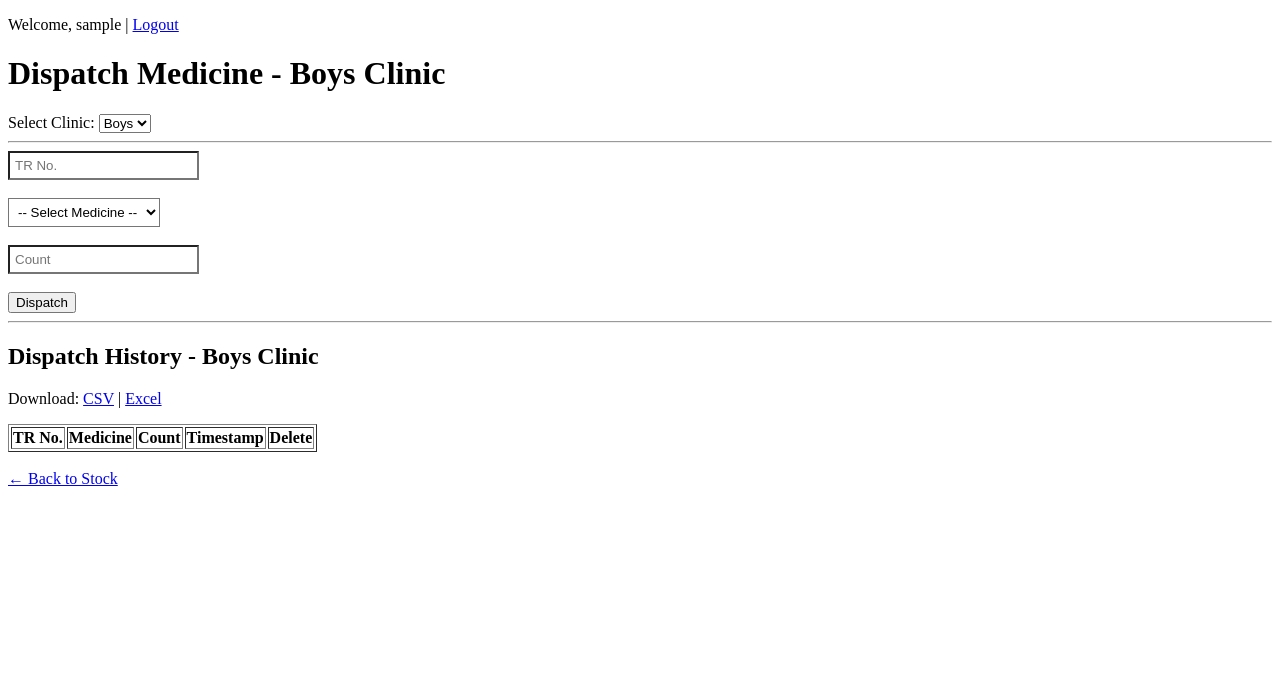
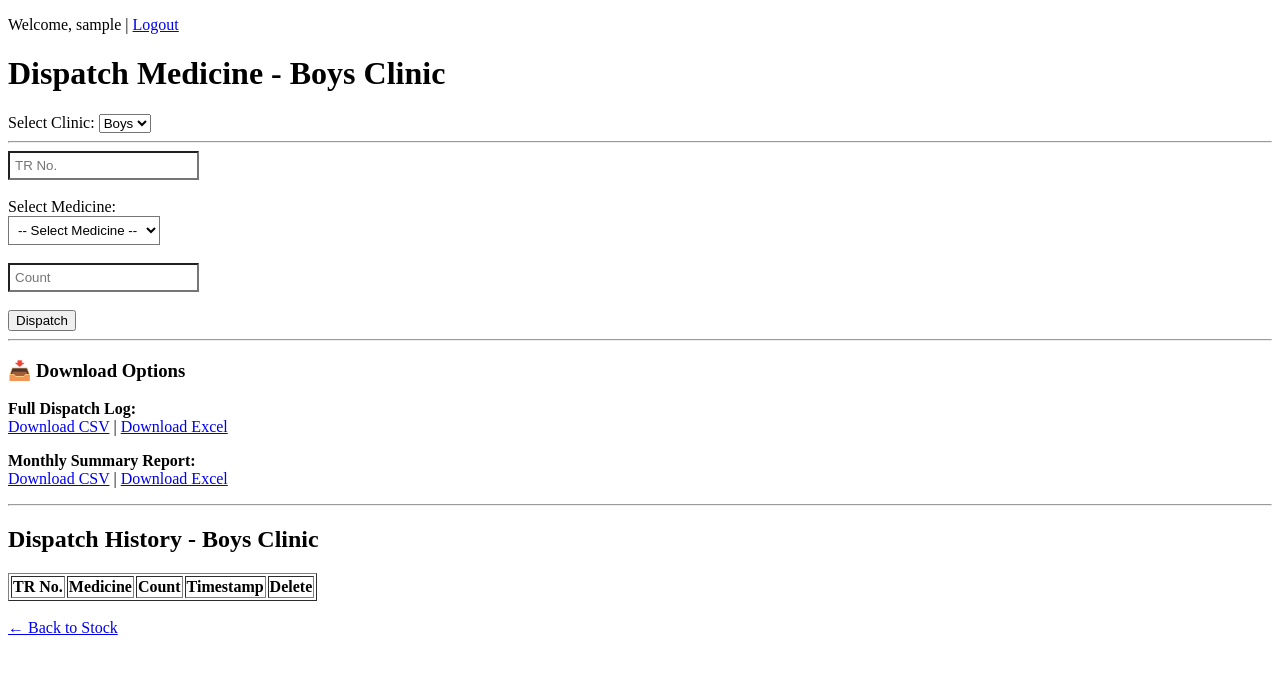
Before and after one commit to tag1427/medicine-stock-app, a Flask app: page /dispatch in a window 1280 px wide. Shown: the top 674 px of the page. Run offline with Flask 3, Linux system fonts and the light colour scheme; the visitor is signed in with stand-in values (Sample User, id 1); data that the repository does not hold is empty; parts of the project's set-up code (start-up, migrations or seed data) failed here and were passed over.

Commit message:
Add monthly usage report download feature

```diff
--- a/app.py
+++ b/app.py
@@ -222,6 +222,42 @@ def download_dispatch(clinic, filetype):
             download_name=f'{clinic}_dispatch.xlsx'
         )
 
+@app.route('/monthly_report/<clinic>/<filetype>')
+def monthly_report(clinic, filetype):
+    dispatch_log = get_dispatch_log(clinic)
+    df = pd.DataFrame(dispatch_log)
+
+    # Check if required columns exist
+    if not {'Medicine Name', 'Count', 'Timestamp'}.issubset(df.columns):
+        return "Dispatch log is missing required columns", 500
+
+    # Convert 'Timestamp' to datetime and extract month-year
+    df['Timestamp'] = pd.to_datetime(df['Timestamp'], errors='coerce')
+    df = df.dropna(subset=['Timestamp'])  # remove bad dates
+    df['Month'] = df['Timestamp'].dt.strftime('%B %Y')  # e.g., July 2025
+
+    # Group by Medicine and Month
+    report_df = df.groupby(['Medicine Name', 'Month'])['Count'].sum().reset_index()
+
+    if filetype == 'csv':
+        output = report_df.to_csv(index=False)
+        response = make_response(output)
+        response.headers["Content-Disposition"] = f"attachment; filename={clinic}_monthly_report.csv"
+        response.headers["Content-Type"] = "text/csv"
+        return response
+
+    elif filetype == 'excel':
+        from io import BytesIO
+        output = BytesIO()
+        with pd.ExcelWriter(output, engine='openpyxl') as writer:
+            report_df.to_excel(writer, index=False, sheet_name='Monthly Report')
+        response = make_response(output.getvalue())
+        response.headers["Content-Disposition"] = f"attachment; filename={clinic}_monthly_report.xlsx"
+        response.headers["Content-Type"] = "application/vnd.openxmlformats-officedocument.spreadsheetml.sheet"
+        return response
+
+    else:
+        return "Invalid file type", 400
 
 if __name__ == '__main__':
     app.run(host='0.0.0.0', port=10000)
--- a/templates/dispatch.html
+++ b/templates/dispatch.html
@@ -7,6 +7,7 @@
     <p>Welcome, {{ session['user'] }} | <a href="{{ url_for('logout') }}">Logout</a></p>
     <h1>Dispatch Medicine - {{ clinic }} Clinic</h1>
 
+    <!-- Clinic Selector -->
     <form method="get" action="{{ url_for('dispatch') }}">
         <label for="clinic">Select Clinic:</label>
         <select name="clinic" onchange="this.form.submit()">
@@ -17,26 +18,41 @@
 
     <hr>
 
+    <!-- Dispatch Form -->
     <form method="POST" action="{{ url_for('dispatch', clinic=clinic) }}">
         <input type="text" name="tr_no" placeholder="TR No." required style="background-color:white; color:black; padding: 5px;"><br><br>
+
+        <label for="med_name">Select Medicine:</label><br>
         <select name="med_name" required style="background-color:white; color:black; padding: 5px;">
             <option value="">-- Select Medicine --</option>
             {% for item in stock %}
                 <option value="{{ item['Name'] }}">{{ item['Name'] }}</option>
             {% endfor %}
         </select><br><br>
+
         <input type="number" name="count" placeholder="Count" required min="1" style="background-color:white; color:black; padding: 5px;"><br><br>
         <input type="submit" value="Dispatch">
     </form>
 
     <hr>
 
+    <!-- Downloads Section -->
+    <h3>📥 Download Options</h3>
+    <p>
+        <strong>Full Dispatch Log:</strong><br>
+        <a href="{{ url_for('download_dispatch', clinic=clinic, filetype='csv') }}">Download CSV</a> |
+        <a href="{{ url_for('download_dispatch', clinic=clinic, filetype='excel') }}">Download Excel</a>
+    </p>
+    <p>
+        <strong>Monthly Summary Report:</strong><br>
+        <a href="{{ url_for('monthly_report', clinic=clinic, filetype='csv') }}">Download CSV</a> |
+        <a href="{{ url_for('monthly_report', clinic=clinic, filetype='excel') }}">Download Excel</a>
+    </p>
+
+    <hr>
+
+    <!-- Dispatch Table -->
     <h2>Dispatch History - {{ clinic }} Clinic</h2>
-    <p>
-        Download:
-        <a href="{{ url_for('download_dispatch', clinic=clinic, filetype='csv') }}">CSV</a> |
-        <a href="{{ url_for('download_dispatch', clinic=clinic, filetype='excel') }}">Excel</a>
-    </p>
     <table border="1">
         <tr>
             <th>TR No.</th>
@@ -51,7 +67,9 @@
             <td>{{ row["Medicine Name"] }}</td>
             <td>{{ row["Count"] }}</td>
             <td>{{ row["Timestamp"] }}</td>
-            <td><a href="{{ url_for('delete_dispatch', clinic=clinic, index=loop.index0) }}">Delete</a></td>
+            <td>
+                <a href="{{ url_for('delete_dispatch', clinic=clinic, index=loop.index0) }}">Delete</a>
+            </td>
         </tr>
         {% endfor %}
     </table>
```
Lines whose indentation alone changed are shown as unchanged.
